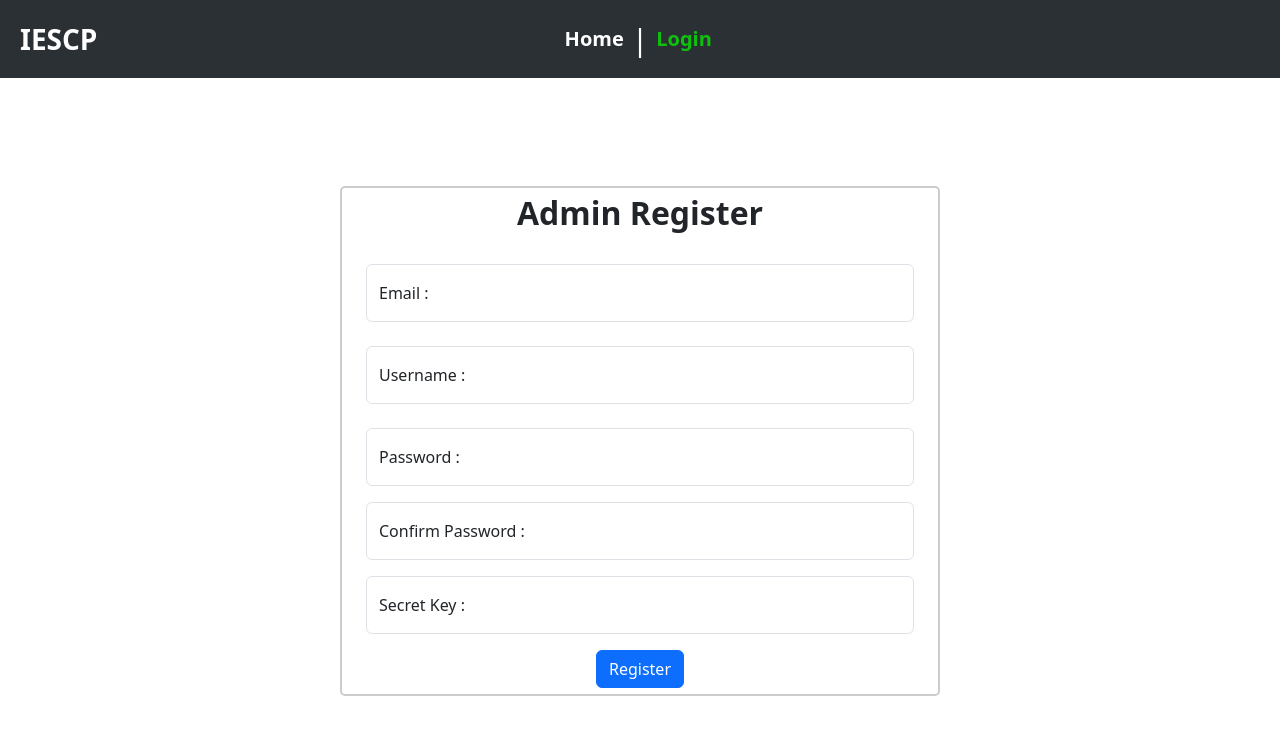
After one commit to Rubix-av/IESCP, a Flask app: page /auth/admin-register in a window 1280 px wide. The commit adds this page. Shown: the top 735 px of the page. Run offline with Flask 3, Linux system fonts and the light colour scheme.

Commit message:
Feature/Ad reqeust can be created and admin register is also available

```diff
--- a/website/auth.py
+++ b/website/auth.py
@@ -31,6 +31,9 @@ def login():
                 else:
                     flash("Incorrect password!", category='error')
                     return redirect(url_for("auth.login"))
+            else:
+                flash("User doesn't exist!", category='error')
+                return redirect(url_for("auth.login"))
 
         if rank == "1":
             influencer = Influencers.query.filter_by(email=email).first()
@@ -42,6 +45,9 @@ def login():
                 else:
                     flash("Incorrect password!", category='error')
                     return redirect(url_for("auth.login"))
+            else:
+                flash("User doesn't exist!", category='error')
+                return redirect(url_for("auth.login"))
 
         if rank == "2":
             sponsor = Sponsors.query.filter_by(email=email).first()
@@ -53,6 +59,9 @@ def login():
                 else:
                     flash("Incorrect password!", category='error')
                     return redirect(url_for("auth.login"))
+            else:
+                flash("User doesn't exist!", category='error')
+                return redirect(url_for("auth.login"))
 
         else:
             flash("User doesn't exist!", category='error')
@@ -137,6 +146,43 @@ def influencer_register():
 
     return render_template("influencer_pages/influencer-register.html", user=current_user)
 
+# Admin Register
+@auth.route("/admin-register", methods=["GET","POST"])
+def admin_register():
+    if current_user.is_authenticated:
+        flash("You are already logged in!", category='error')
+        return redirect(url_for("admin.admin_profile"))
+
+    if request.method == "POST":
+        email = request.form.get("email")
+        username = request.form.get("username")
+        password1 = request.form.get("password1")
+        password2 = request.form.get("password2")
+        secret_key = request.form.get("secret_key")
+
+        admin = Admins.query.filter_by(email=email).first()
+
+        if admin:
+            flash("Admin already exists!", category='error')
+            return redirect(url_for("auth.login"))
+        elif password1 != password2:
+            flash("Incorrect password!", category='error')
+            return redirect(url_for("auth.admin_register"))
+        elif secret_key != "0987":
+            flash("Incorrect secret key!", category='error')
+            return redirect(url_for("auth.admin_register"))
+        else:
+            new_admin = Admins(email=email, username=username, password=generate_password_hash(password1))
+
+            db.session.add(new_admin)
+            db.session.commit()
+
+            login_user(new_admin, remember=True)
+            flash("Admin created successfully", category='success')
+            return redirect(url_for("admin.admin_profile"))
+
+    return render_template("admin_pages/admin-register.html", user=current_user)
+
 # Logout User
 @auth.route("logout")
 @login_required
--- a/website/static/sponsor/sponsor-find.css
+++ b/website/static/sponsor/sponsor-find.css
@@ -13,3 +13,22 @@
     color: white;
     transition: opacity 0.3s ease-in-out;
 }
+
+.button {
+    background-color: black;
+    color: white;
+    padding: 10px 20px;
+    border: none;
+    margin-right: 10px;
+    border-radius: 5px;
+    cursor: pointer;
+}
+.dot {
+    font-size: 10px;
+}
+.red-dot {
+    color: red;
+}
+.green-dot {
+    color: rgb(7, 213, 7);
+}
--- /dev/null
+++ b/website/templates/admin_pages/admin-register.html
@@ -0,0 +1,38 @@
+{% extends "base.html" %} {% block title %}Sponsor Register{% endblock %}
+
+{% block content %}
+<div class="container mt-3" align="center" id="sponsor-register-container">
+
+  {# sponsor register input form #}
+  <form method="POST" class="form-control" id="sponsor-register-form">
+      <h2 class="fw-bold" align="center">Admin Register</h2> <br>
+
+      <div class="form-floating mb-4">
+        <input type="email" id="email" name="email" placeholder="Enter Email" class="form-control">
+        <label for="email">Email : </label>
+      </div>
+
+      <div class="form-floating mb-4">
+        <input type="text" id="username" name="username" placeholder="Enter Username" class="form-control">
+        <label for="username">Username : </label>
+      </div>
+
+      <div class="form-floating mb-3">
+        <input type="password" id="password1" name="password1" placeholder="Enter Password" class="form-control">
+        <label type="password">Password : </label>
+      </div>
+
+      <div class="form-floating mb-3">
+        <input type="password" id="password2" name="password2" placeholder="Confirm Password" class="form-control">
+        <label type="password">Confirm Password : </label>
+      </div>
+
+      <div class="form-floating mb-3">
+        <input type="password" id="secret_key" name="secret_key" placeholder="Confirm Password" class="form-control">
+        <label type="password" for="secret_key">Secret Key : </label>
+      </div>
+
+      <button class="btn btn-primary" type="submit" id="login">Register</button>
+  </form>
+</div>
+{% endblock  %}
--- a/website/templates/base.html
+++ b/website/templates/base.html
@@ -9,6 +9,8 @@
   <link href="https://cdn.jsdelivr.net/npm/bootstrap@5.3.3/dist/css/bootstrap.min.css" rel="stylesheet" integrity="sha384-QWTKZyjpPEjISv5WaRU9OFeRpok6YctnYmDr5pNlyT2bRjXh0JMhjY6hW+ALEwIH" crossorigin="anonymous">
   <link rel="stylesheet" href="https://cdn.jsdelivr.net/npm/bootstrap-icons@1.11.3/font/bootstrap-icons.min.css">
   <link rel="stylesheet" href="https://cdnjs.cloudflare.com/ajax/libs/font-awesome/5.15.3/css/all.min.css">
+  <link rel="stylesheet" href="https://cdnjs.cloudflare.com/ajax/libs/font-awesome/5.15.4/css/all.min.css">
+
 
   <!-- CSS stylesheets -->
   <link rel="stylesheet" href="{{ url_for('static', filename='login.css') }}">
--- a/website/templates/influencer_pages/influencer-find.html
+++ b/website/templates/influencer_pages/influencer-find.html
@@ -6,7 +6,7 @@
 
   <!-- Title and Filter -->
   <div class="mt-5 d-flex align-items-center justify-content-between">
-      <h1 class="flex-shrink-0 btn fw-bold fs-1">
+      <h1 class="flex-shrink-0 btn fw-bold fs-1 ">
           Campaigns
       </h1>
       <!-- create a search button  -->
```
Also changed, not shown: website/sponsors.py (+24 -1 lines), website/static/login.css (+25 -11 lines), website/templates/ad_request/create_ad.html (added, +36 -0 lines), website/templates/login.html (+5 -2 lines), website/templates/sponsor_pages/sponsor-find.html (+12 -2 lines), instance/database.db.
